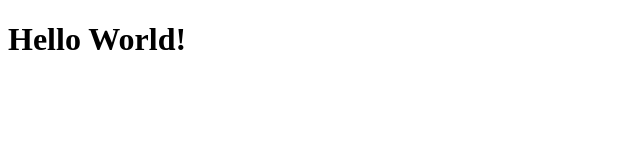
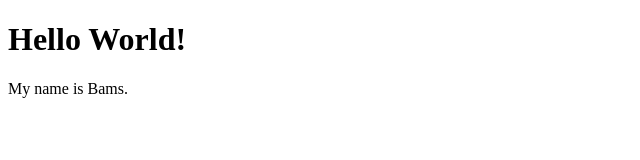
Before and after one commit to itsjustdannyb/Learning-Github-and-hosting, a plain HTML site: page index.html in a window 1280 px wide. Shown: the whole page, without its empty margins (0-640 px from the left). Drawn offline with Linux system fonts and the light colour scheme.

Commit message:
name change

```diff
--- a/index.html
+++ b/index.html
@@ -8,5 +8,6 @@
 </head>
 <body>
     <h1>Hello World!</h1>
+    <p>My name is Bams.</p>
 </body>
 </html>
```
